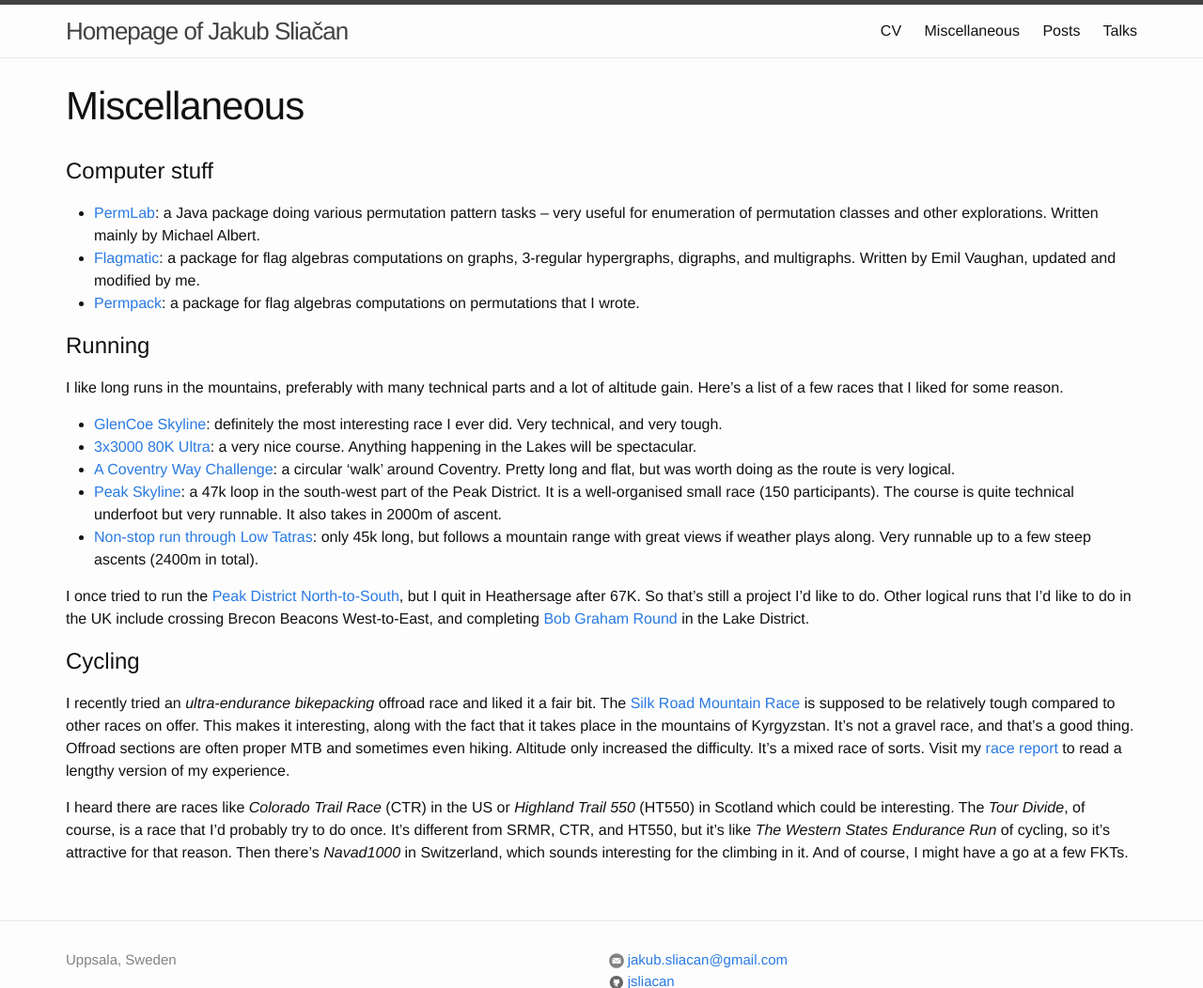
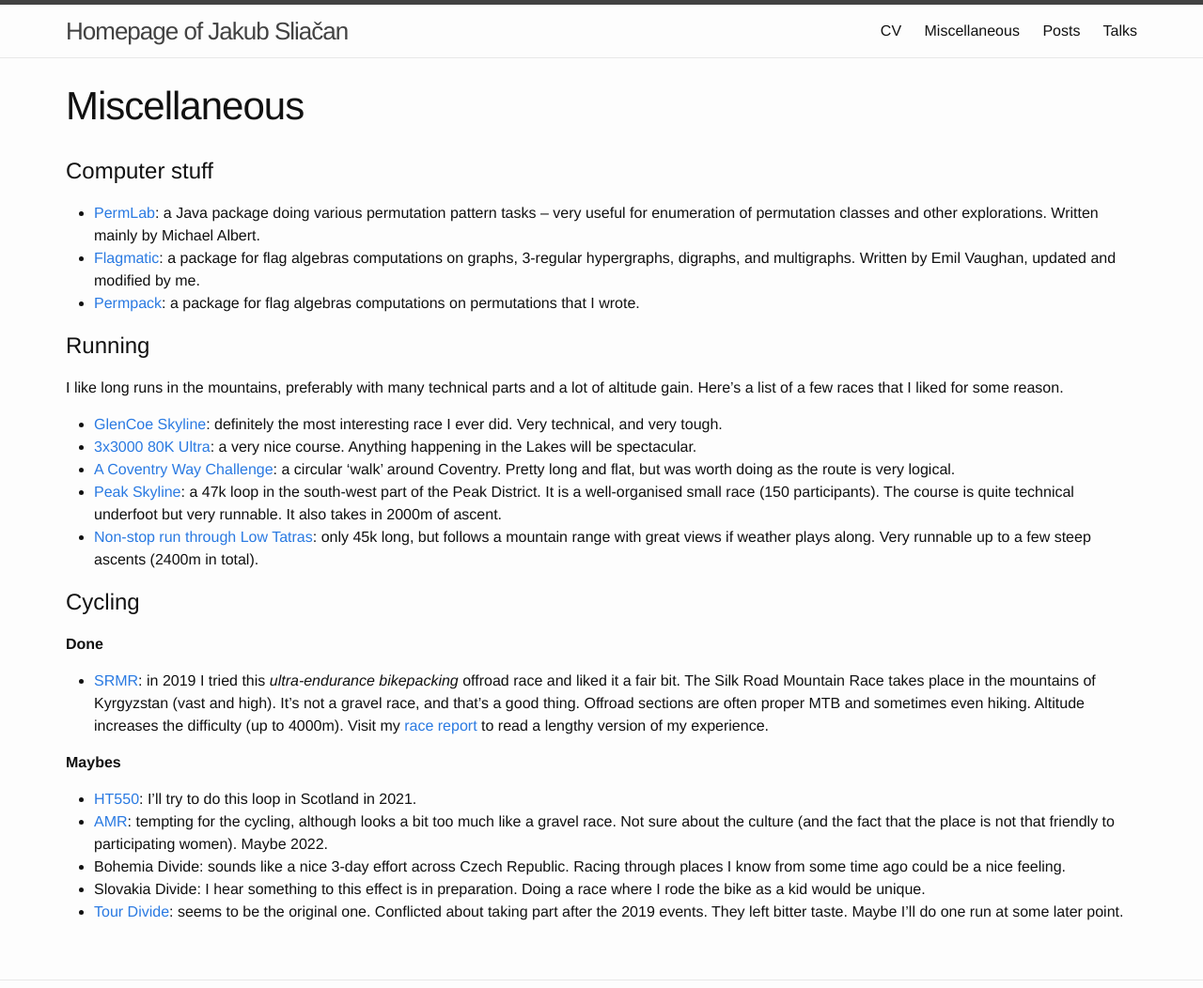
Before and after one commit to jsliacan/jsliacan.github.io, a Jekyll site: the page built from pages/misc.md, in a window 1280 px wide, cut to the strip 0-1052 px from the top of the page. Shown: the whole strip at 94% size. Built offline with Jekyll 4.4.1, drawn with Linux system fonts in a browser that asks for light colours; comment, search, counter and statistics services are not loaded.

Commit message:
Update races

```diff
--- a/pages/misc.md
+++ b/pages/misc.md
@@ -20,10 +20,14 @@ I like long runs in the mountains, preferably with many technical parts and a lo
 * [Peak Skyline](http://www.peakskyline.co.uk): a 47k loop in the south-west part of the Peak District. It is a well-organised small race (150 participants). The course is quite technical underfoot but very runnable. It also takes in 2000m of ascent.
 * [Non-stop run through Low Tatras](http://nonstopbehnt.sk/): only 45k long, but follows a mountain range with great views if weather plays along. Very runnable up to a few steep ascents (2400m in total).
 
-I once tried to run the [Peak District North-to-South](http://www.strava.com/activities/142296718), but I quit in Heathersage after 67K. So that's still a project I'd like to do. Other logical runs that I'd like to do in the UK include crossing Brecon Beacons West-to-East, and completing [Bob Graham Round](https://en.wikipedia.org/wiki/Bob_Graham_Round) in the Lake District.
-
 # Cycling
 
-I recently tried an _ultra-endurance bikepacking_ offroad race and liked it a fair bit. The [Silk Road Mountain Race](https://silkroadmountainrace.cc) is supposed to be relatively tough compared to other races on offer. This makes it interesting, along with the fact that it takes place in the mountains of Kyrgyzstan. It's not a gravel race, and that's a good thing. Offroad sections are often proper MTB and sometimes even hiking. Altitude only increased the difficulty. It's a mixed race of sorts. Visit my [race report](http://jakubsliacan.eu/srmr/2019/09/03/srmrno2_3.html) to read a lengthy version of my experience.
+**Done**
+* [SRMR](https://silkroadmountainrace.cc): in 2019 I tried this _ultra-endurance bikepacking_ offroad race and liked it a fair bit. The Silk Road Mountain Race takes place in the mountains of Kyrgyzstan (vast and high). It's not a gravel race, and that's a good thing. Offroad sections are often proper MTB and sometimes even hiking. Altitude increases the difficulty (up to 4000m). Visit my [race report](http://jakubsliacan.eu/srmr/2019/09/03/srmrno2_3.html) to read a lengthy version of my experience.
 
-I heard there are races like _Colorado Trail Race_ (CTR) in the US or _Highland Trail 550_ (HT550) in Scotland which could be interesting. The _Tour Divide_, of course, is a race that I'd probably try to do once. It's different from SRMR, CTR, and HT550, but it's like _The Western States Endurance Run_ of cycling, so it's attractive for that reason. Then there's _Navad1000_ in Switzerland, which sounds interesting for the climbing in it. And of course, I might have a go at a few FKTs.
+**Maybes**
+* [HT550](https://highlandtrail550.weebly.com/): I'll try to do this loop in Scotland in 2021.
+* [AMR](https://atlasmountainrace.cc/): tempting for the cycling, although looks a bit too much like a gravel race. Not sure about the culture (and the fact that the place is not that friendly to participating women). Maybe 2022.
+* Bohemia Divide: sounds like a nice 3-day effort across Czech Republic. Racing through places I know from some time ago could be a nice feeling.
+* Slovakia Divide: I hear something to this effect is in preparation. Doing a race where I rode the bike as a kid would be unique.
+* [Tour Divide](https://tourdivide.org/): seems to be the original one. Conflicted about taking part after the 2019 events. They left bitter taste. Maybe I'll do one run at some later point.
```
